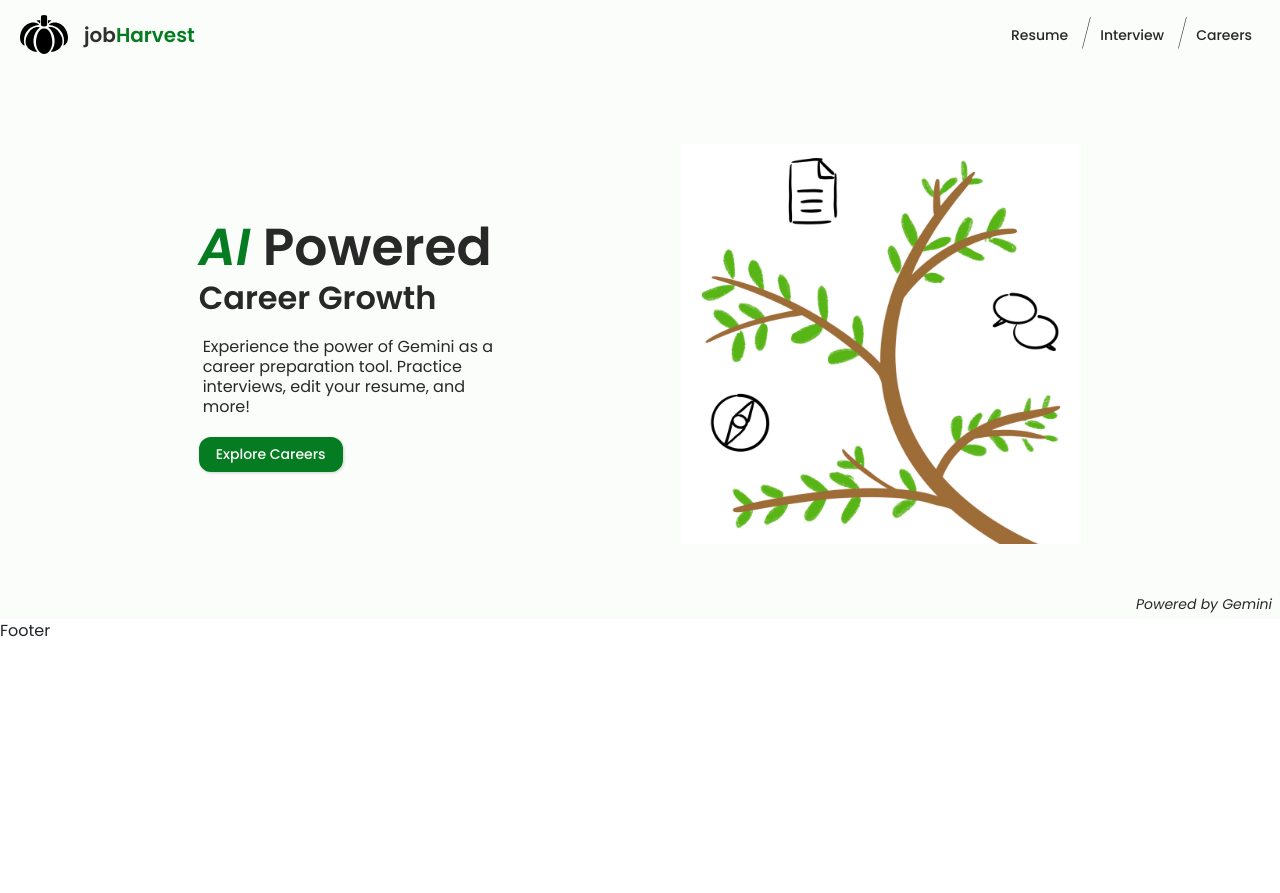
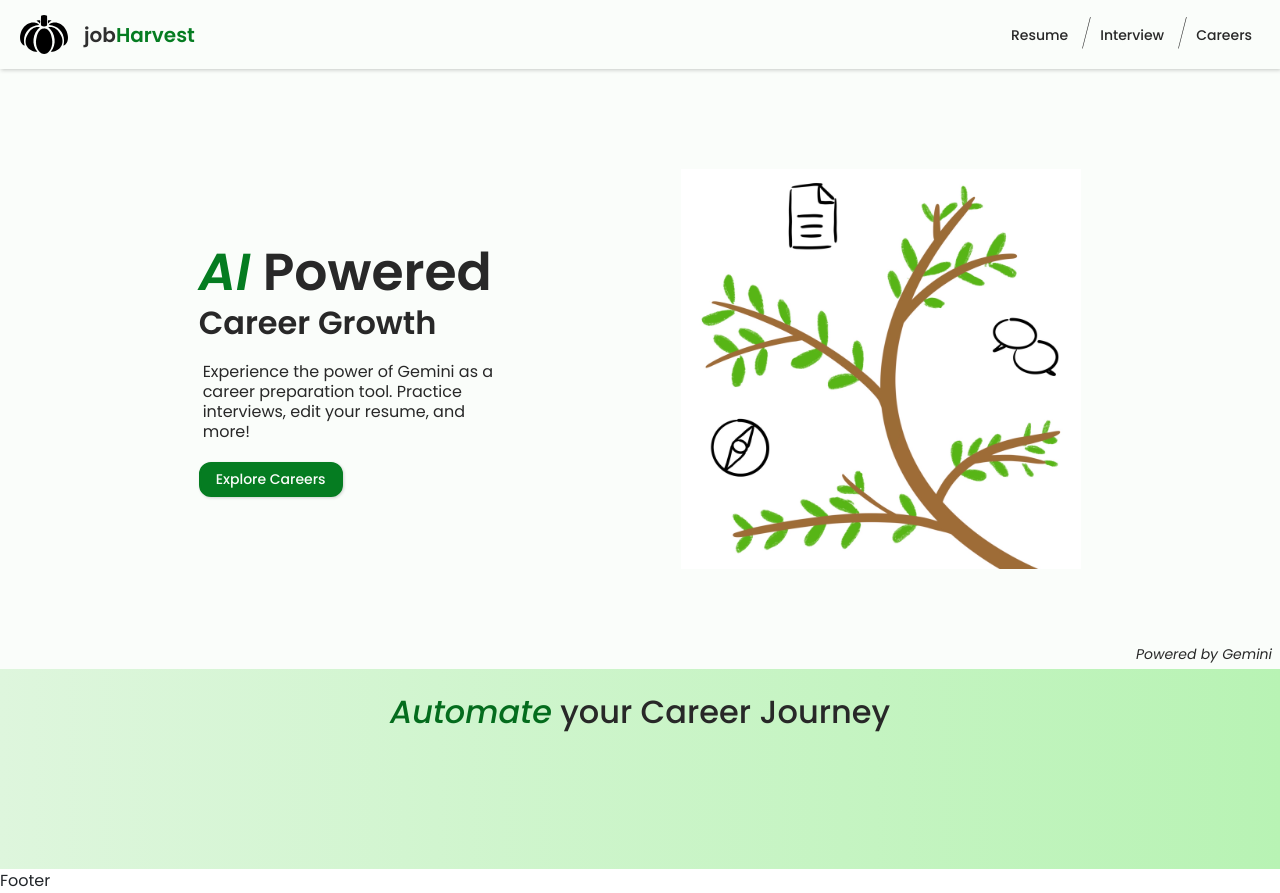
Before and after one commit to Simon-Cheek/JobHarvest, a React (Vite) app in the folder client/: page / in a window 1280 px wide. Before the commit the page ends 800 px from the top, so only its background shows below. Built offline with nearby package versions, Linux system fonts and the light colour scheme.

Commit message:
Make further UI improvements, start carousel component

```diff
--- a/client/colorConfig.js
+++ b/client/colorConfig.js
@@ -1,8 +1,8 @@
 export const colors = {
   // Colors go from their Lightest Variants to their Darkest
 
-  green00: "#D6FCD1",
-  green01: "#AAEBA9",
+  green00: "#DEF6DD",
+  green01: "#B8F3B4",
   green02: "#8EE292",
   green03: "#70D07D",
   green04: "#48BB61",
--- a/client/src/Components/Header.jsx
+++ b/client/src/Components/Header.jsx
@@ -16,6 +16,7 @@ const headerCss = css`
   position: fixed;
   top: 0;
   width: 100%;
+  z-index: 1;
 `;
 
 const logoCss = css`
--- a/client/src/Pages/Home/Home.jsx
+++ b/client/src/Pages/Home/Home.jsx
@@ -3,10 +3,16 @@ import Paragraph from "../../Components/BaseUI/Paragraph";
 import { colors } from "../../../colorConfig";
 import { H1, H2, H3, H4, H5, H6 } from "../../Components/BaseUI/Headers";
 import HomeHero from "./HomeHero";
+import HomeCarousel from "./HomeCarousel";
 /** @jsxImportSource @emotion/react */
 
 function Home() {
-  return <HomeHero />;
+  return (
+    <>
+      <HomeHero />
+      <HomeCarousel />
+    </>
+  );
 }
 
 export default Home;
--- /dev/null
+++ b/client/src/Pages/Home/HomeCarousel.jsx
@@ -0,0 +1,33 @@
+import { css } from "@emotion/react";
+import { colors } from "../../../colorConfig";
+import PaddingBox from "../../Components/BaseUI/PaddingBox";
+import { H2, H3 } from "../../Components/BaseUI/Headers";
+import Separator from "../../Components/BaseUI/Separator";
+/** @jsxImportSource @emotion/react */
+
+function HomeCarousel() {
+  const carouselCss = css`
+    background: linear-gradient(to right, ${colors.green00}, ${colors.green01});
+    min-height: 200px;
+  `;
+
+  const headerCss = css`
+    text-align: center;
+  `;
+
+  const spanCss = css`
+    color: ${colors.green07};
+    font-style: italic;
+  `;
+
+  return (
+    <PaddingBox css={carouselCss}>
+      <Separator size="md" />
+      <H3 css={headerCss}>
+        <span css={spanCss}>Automate</span> your Career Journey
+      </H3>
+    </PaddingBox>
+  );
+}
+
+export default HomeCarousel;
--- a/client/src/Pages/Home/HomeHero.jsx
+++ b/client/src/Pages/Home/HomeHero.jsx
@@ -53,7 +53,7 @@ function HeroVisual() {
 
 function HomeHero() {
   const heroCss = css`
-    min-height: 550px;
+    min-height: 600px;
     background-color: ${colors.white};
     display: flex;
     align-items: center;
```
